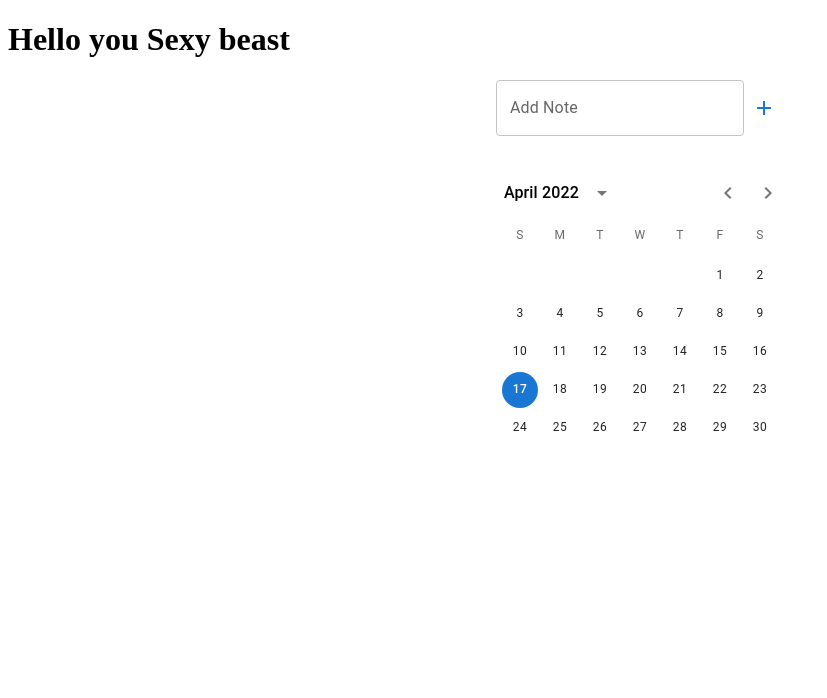
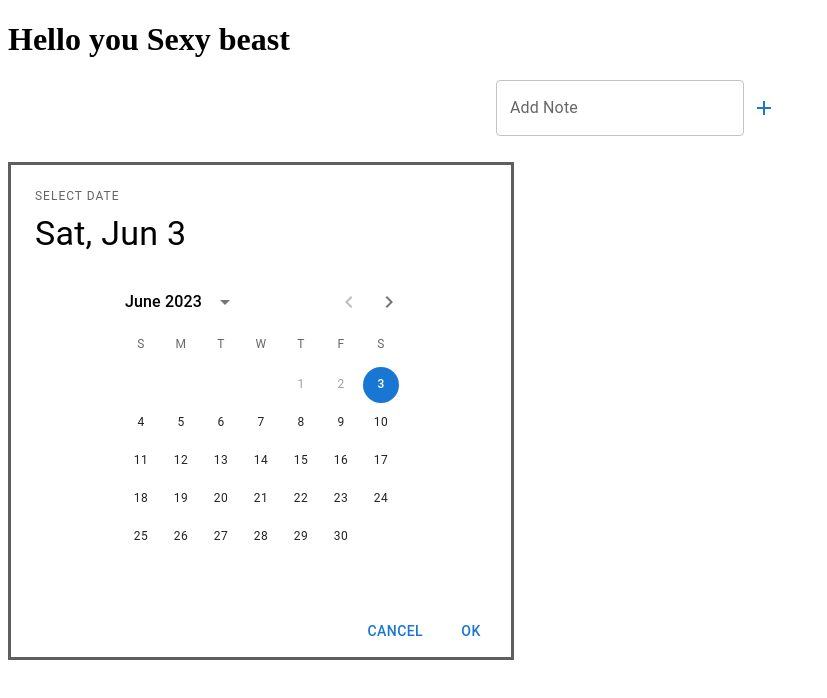
Before and after one commit to choco-green/organiser, a React (Vite) app in the folder client/: page / in a window 1280 px wide. Shown: the top 698 px of the page, without its empty margins (0-827 px from the left). Built offline with nearby package versions, Linux system fonts and the light colour scheme.

Commit message:
updated to a staticdatepicker

```diff
--- a/client/package.json
+++ b/client/package.json
@@ -10,6 +10,7 @@
     "preview": "vite preview"
   },
   "dependencies": {
+    "@date-io/date-fns": "^2.16.0",
     "@emotion/react": "^11.11.0",
     "@emotion/styled": "^11.11.0",
     "@mui/icons-material": "^5.11.16",
--- /dev/null
+++ b/client/src/Gadgets/Calendar/Calendar.css
@@ -0,0 +1,7 @@
+.calendar-container {
+    background-color: #5f5f5f;
+    padding: 3px;
+    width: 500px;
+    margin-right: 20px;
+
+}
--- a/client/src/Gadgets/Calendar/Calendar.tsx
+++ b/client/src/Gadgets/Calendar/Calendar.tsx
@@ -1,16 +1,36 @@
-import * as React from 'react';
-import dayjs, { Dayjs } from 'dayjs';
-import { AdapterDayjs } from '@mui/x-date-pickers/AdapterDayjs';
+import { useState } from 'react';
+import { AdapterDateFns } from '@mui/x-date-pickers/AdapterDateFns';
 import { LocalizationProvider } from '@mui/x-date-pickers/LocalizationProvider';
-import { DateCalendar } from '@mui/x-date-pickers/DateCalendar';
+import { StaticDatePicker } from '@mui/x-date-pickers/StaticDatePicker';
+import { format } from 'date-fns';
+import './Calendar.css';
+
+
 
 const Calendar = () => {
-  const [value, setValue] = React.useState<Dayjs | null>(dayjs('2022-04-17'));
+  const [selectedDate, setSelectedDate] = useState<Date | null>(new Date());
+
+  const handleDateChange = (date: Date | null) => {
+    setSelectedDate(date);
+  };
+
   return (
-    <LocalizationProvider dateAdapter={AdapterDayjs}>
-       <DateCalendar value={value} onChange={(newValue) => setValue(newValue)} />
+    <div className="calendar-container">
+    <LocalizationProvider dateAdapter={AdapterDateFns}>
+      <StaticDatePicker
+        label="Select Date"
+        value={selectedDate}
+        onChange={handleDateChange}
+        disablePast
+        openTo="day"
+        renderInput={(params) => <TextField {...params} />}
+        renderDay={(day, _value) => (
+          <>{format(day, 'dd')}</>
+        )}
+      />
     </LocalizationProvider>
+    </div>
   );
-}
+};
 
 export default Calendar;
```
Also changed, not shown: 1 other file (tests, documents, lock files or other folders).
